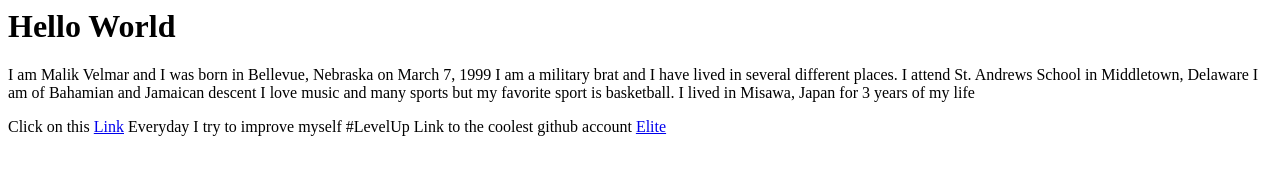
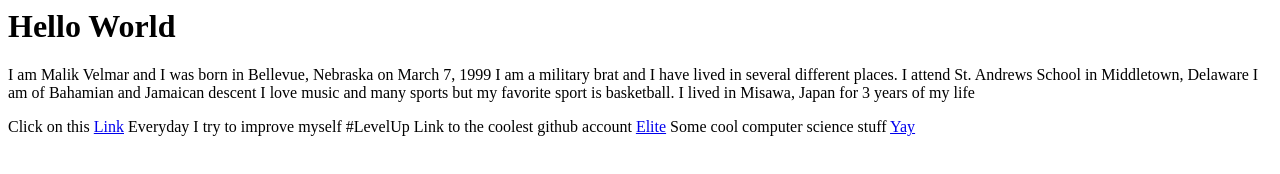
Before and after one commit to mvelmar/mvelmar.github.io, a plain HTML site: page index.html in a window 1280 px wide. Drawn offline with Linux system fonts and the light colour scheme.

Commit message:
another link

```diff
--- a/index.html
+++ b/index.html
@@ -10,3 +10,4 @@ I lived in Misawa, Japan for 3 years of my life</p>
 Click on this <a href="https://www.youtube.com/watch?v=ynBmUUKzcE0">Link<a>
   Everyday I try to improve myself #LevelUp
 Link to the coolest github account <a href="mvelmar.github.com">Elite<a>
+  Some cool computer science stuff <a href="https://mattmcnierney.wordpress.com/2012/07/01/hacking-is-cool-the-true-lives-of-computer-science-majors-at-liberal-arts-colleges/">Yay<a>
```
